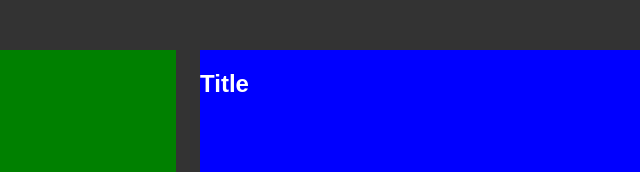
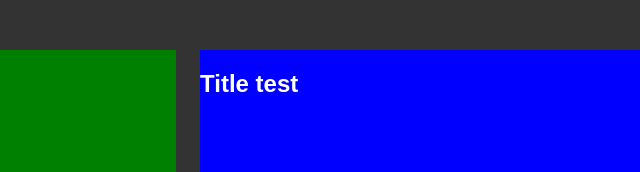
Before and after one commit to remysrecap/MixedScroll, a plain HTML site: page index.html in a window 1280 px wide. Shown: the part 628-800 px from the top of the page, 640-1280 px from the left. Drawn offline with nearby package versions, Linux system fonts and the light colour scheme; some packages are replaced by stand-ins of ours; a script that the page names is missing; files whose address does not match are found by name; a web font is replaced by a local one.

Commit message:
Update index.html

```diff
--- a/index.html
+++ b/index.html
@@ -43,7 +43,7 @@
 			</div>
 
 			<div class="carousel-item" id="b">
-				<h2> Title</h2>
+				<h2> Title test</h2>
 			</div>
 
 			<div class="carousel-item" id="c">
```
